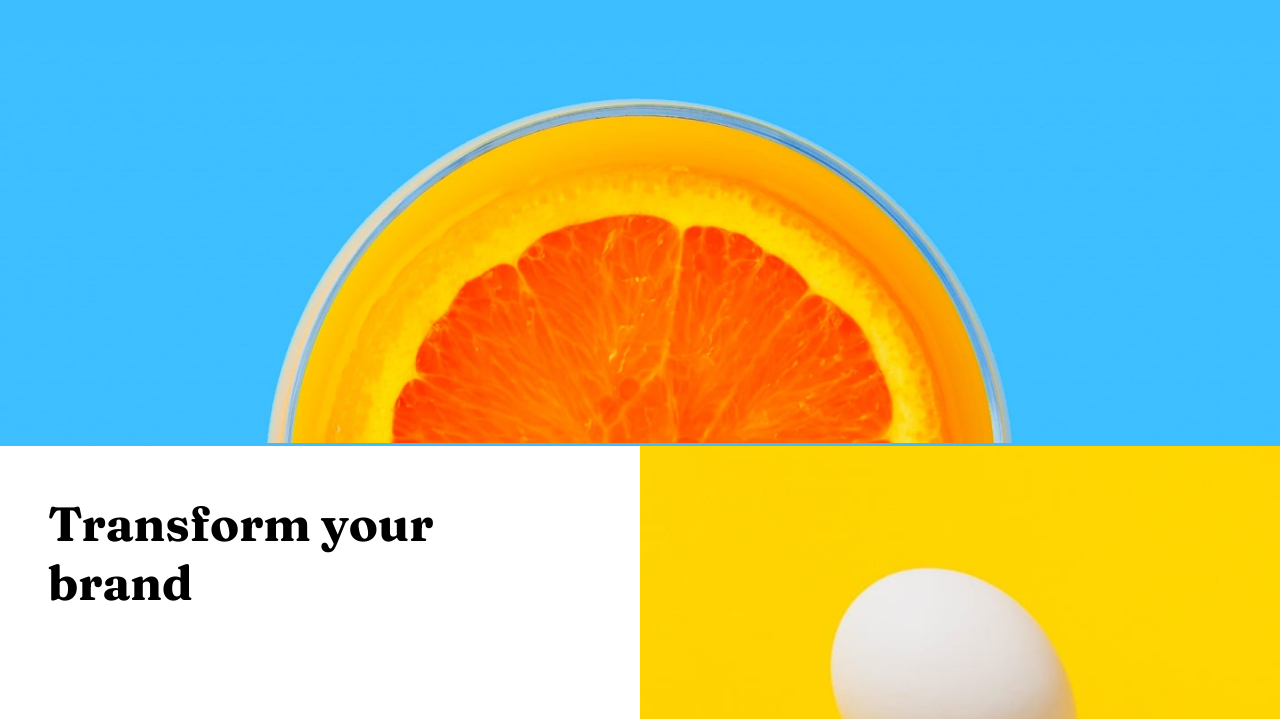
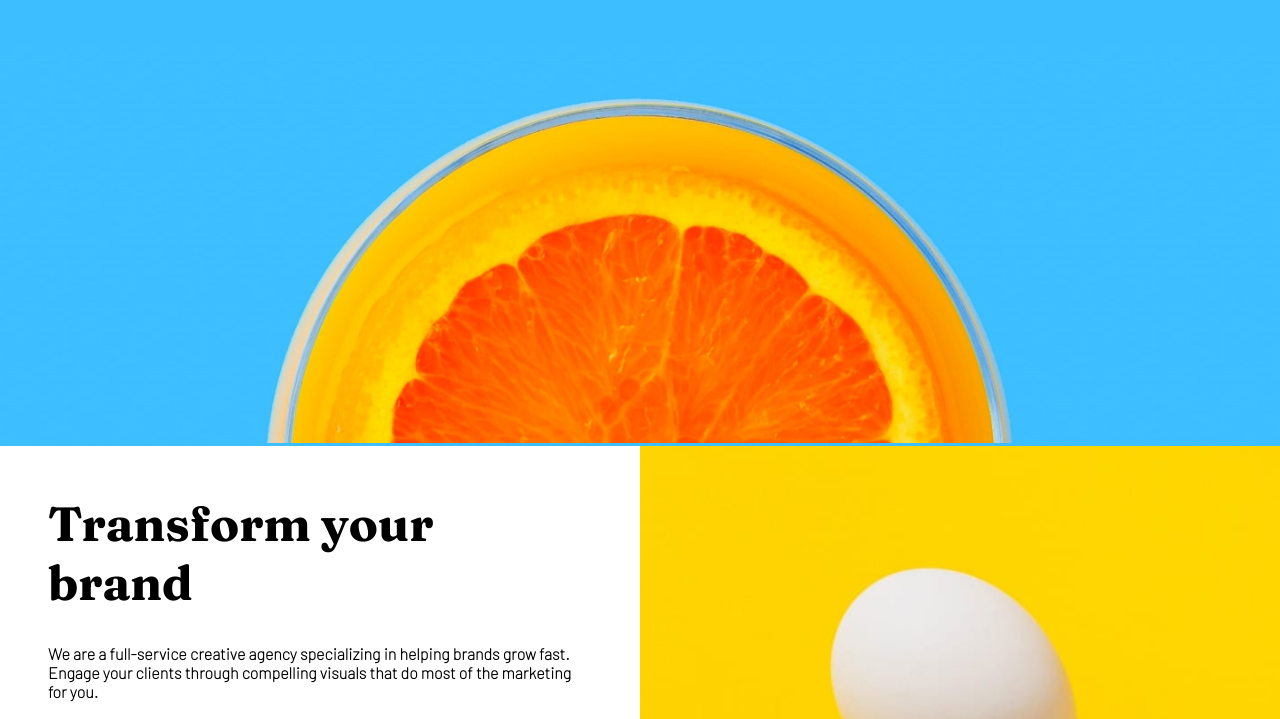
Before and after one commit to Lautaro-Di-Salvo-Code/practica-sunnyside, a plain HTML site: page code/index.html in a window 1280 px wide. Shown: the part 233-952 px from the top of the page. Drawn offline with nearby package versions, Linux system fonts and the light colour scheme.

Commit message:
height img

```diff
--- a/code/index.css
+++ b/code/index.css
@@ -271,7 +271,7 @@ h6{
 }
 .article-text__transform>*{
     margin: 1rem;
-    height: 13rem;
+    /* height: 13rem; */
     text-align: left;
 
 }
```
